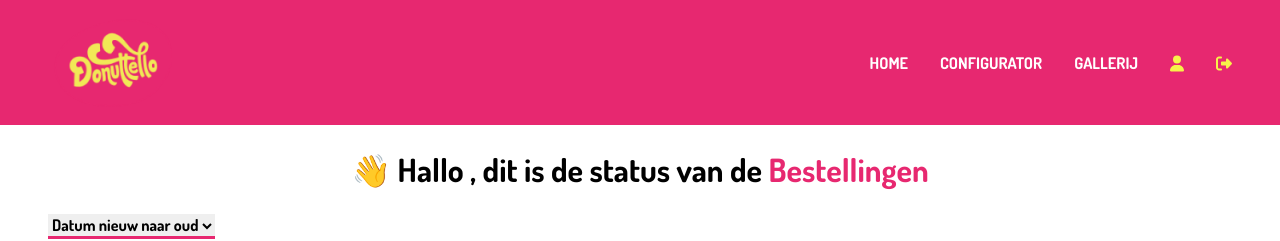
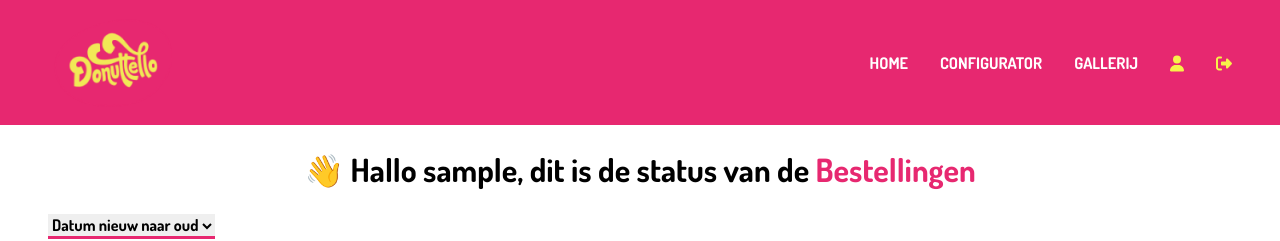
Before and after one commit to SenneChristiaens/Donuttello_Frontend, a Vue app: page /admin in a window 1280 px wide. Shown: the top 241 px of the page. Built offline with nearby package versions, Linux system fonts and the light colour scheme; no server answers; sample sign-in values are in the browser's storage.

Commit message:
fix: bug where username did not want to display

```diff
--- a/src/views/GalleryAdmin.vue
+++ b/src/views/GalleryAdmin.vue
@@ -17,10 +17,10 @@ import { faTrashCan } from "@fortawesome/free-solid-svg-icons";
 library.add(faTrashCan);
 
 let filter = ref("date-new-to-old");
-let nickname = ref("");
+let username = ref("");
 let donuts = reactive({ donuts: [] });
 
-nickname.value = localStorage.getItem("nickname");
+username.value = localStorage.getItem("username");
 
 onMounted(() => {
   let apiUrl = "https://donuttello-backend-5chz.onrender.com/api/v1/donuts";
@@ -94,7 +94,7 @@ function deleteDonut(donutId) {
 <template>
   <Navigation />
   <h1 class="gallery__h1">
-    👋 Hallo {{ nickname }}, dit is de status van de
+    👋 Hallo {{ username }}, dit is de status van de
     <span class="text--pink">Bestellingen</span>
   </h1>
 
--- a/src/views/Login.vue
+++ b/src/views/Login.vue
@@ -22,7 +22,7 @@ function login() {
     .then((data) => {
       if (data.status === "success") {
         localStorage.setItem("token", data.token);
-        localStorage.setItem("nickname", data.nickname);
+        localStorage.setItem("username", data.username);
         window.location.href = "/admin";
       } else {
         console.log("Invalid login credentials");
```
